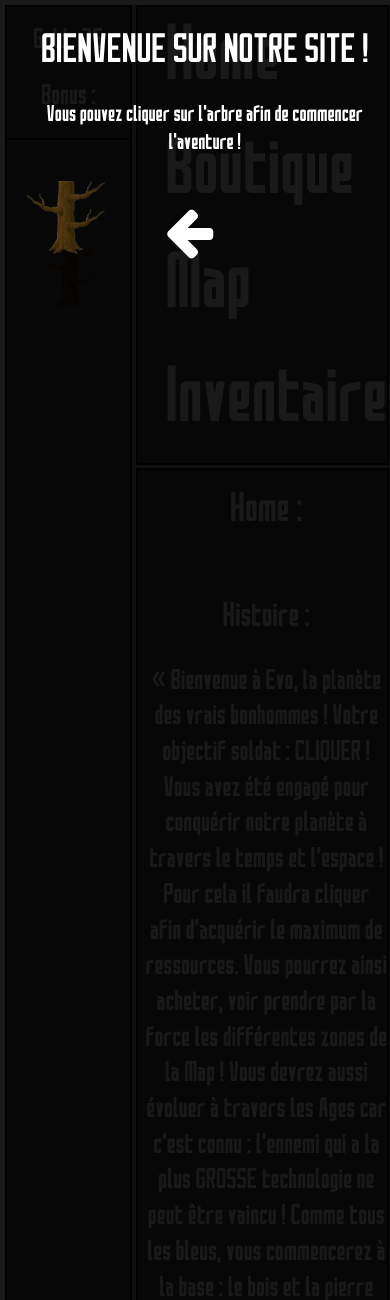
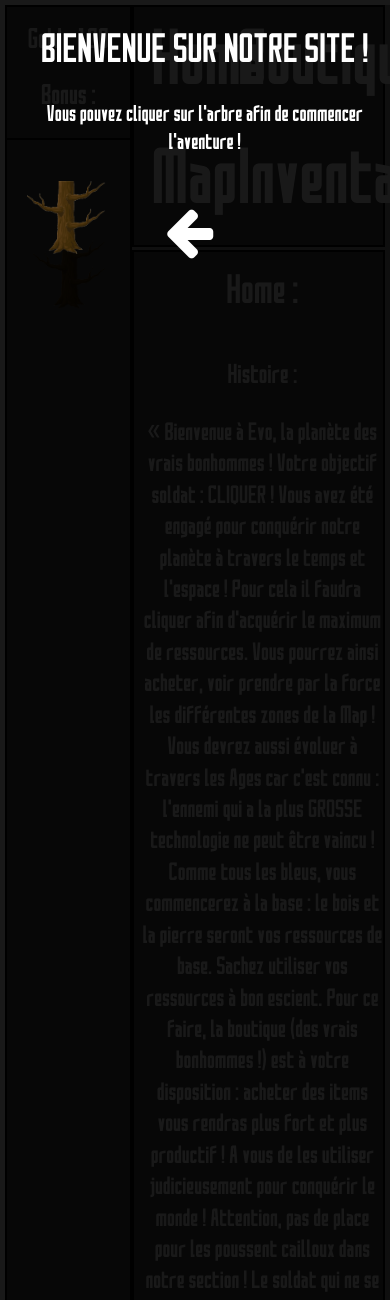
Before and after one commit to DloomPlz/map_clicker, a PHP site: page / in a window 390 px wide. Shown: the top 1300 px of the page. Run offline with PHP 8.4, Linux system fonts and the light colour scheme.

Commit message:
Changement map à revoir , rendre canvas responsive

```diff
--- a/Main.css
+++ b/Main.css
@@ -161,13 +161,16 @@
 	height:10%;
 }
 
+.Map {
+	width: 50vw;
+	height: 50vh;
+}
 
-
-#Map
+/*#Map
 {
-	width:50vw;
-	height:60vh;
-}
+	width:100%;
+	height:100%;
+}*/
 
 
 .Clicker{
--- a/Pages/Container.css
+++ b/Pages/Container.css
@@ -13,6 +13,7 @@
 	border:2px solid rgb(0,0,0);
 	width: 32.5%;
 	height:100%;
+	position:fixed;
 
 }
 
@@ -20,7 +21,8 @@
 	display:inline-block;
 	vertical-align: top;
 	width: 65%;
-	height:90.6%;
+	height:87%;
+	margin-left: 32.5%;
 }
 
 #Container .RightContainer p{
@@ -41,6 +43,10 @@
 	padding: 5px;
 	display: inline-block;
 
+}
+
+.histoire p {
+	font-size : 22px;
 }
 
 
@@ -64,14 +70,12 @@
 
 .Menu .button{
 	display:inline-block;
-<<<<<<< HEAD
 	width:18%;
 	padding-right: 2%;
-=======
 	width:15%;
-	margin-left: 10%;
->>>>>>> origin/master
-	margin-top: 5%;
+	margin-left: 6%;
+
+	margin-top: 2%;
 	margin-bottom: 2%;
 }
 .Menu .button:hover{
--- a/Ressources/Scripts/Game.js
+++ b/Ressources/Scripts/Game.js
@@ -1,6 +1,6 @@
 //créate game instance and param it
 var Game = { };
-paramgame(75,100,5);
+paramgame(100,100,5);
 
 
 //def game functions
--- a/index.php
+++ b/index.php
@@ -90,8 +90,8 @@
 
 					<div class="MenuPage_0 MenuPageContained" style="display:block;">
 						<div class="histoire">
-						<h1 align="middle">Home : </h1></br></br>
-						<h2>Histoire : </h2></br>
+						<h1 align="middle">Home : </h1></br>
+						<h3>Histoire : </h3></br>
 						<p> « Bienvenue à Evo, la planète des vrais bonhommes ! Votre objectif soldat : CLIQUER !
 Vous avez été engagé pour conquérir notre planète à travers le temps et l’espace !
 Pour cela il faudra cliquer afin d’acquérir le maximum de ressources. Vous pourrez ainsi acheter, voir prendre par la force les différentes zones de la Map ! Vous devrez aussi évoluer à travers les Ages car c’est connu : l’ennemi qui a la plus GROSSE technologie ne peut être vaincu !
@@ -134,7 +134,7 @@
 					</div>
 					<div class="MenuPage_2 MenuPageContained" style="display:none;">
 						<div class="Map">
-							<canvas id="Map"  style="border: 2px solid rgb(250,250,250)">
+							<canvas id="Map" width="200" height="150"  style="border: 2px solid rgb(250,250,250)">
 								This text is displayed if your browser does not support HTML5 Canvas.
 							</canvas>
 						</div>
```
Also changed, not shown: Ressources/Scripts/Map/MapRenderer.js (line endings or trailing spaces).
